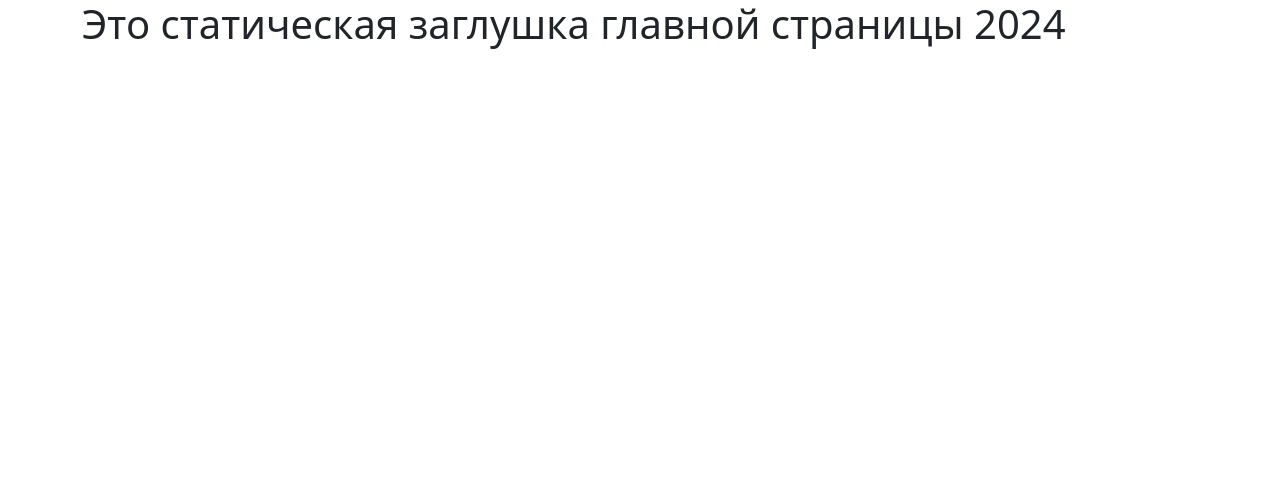
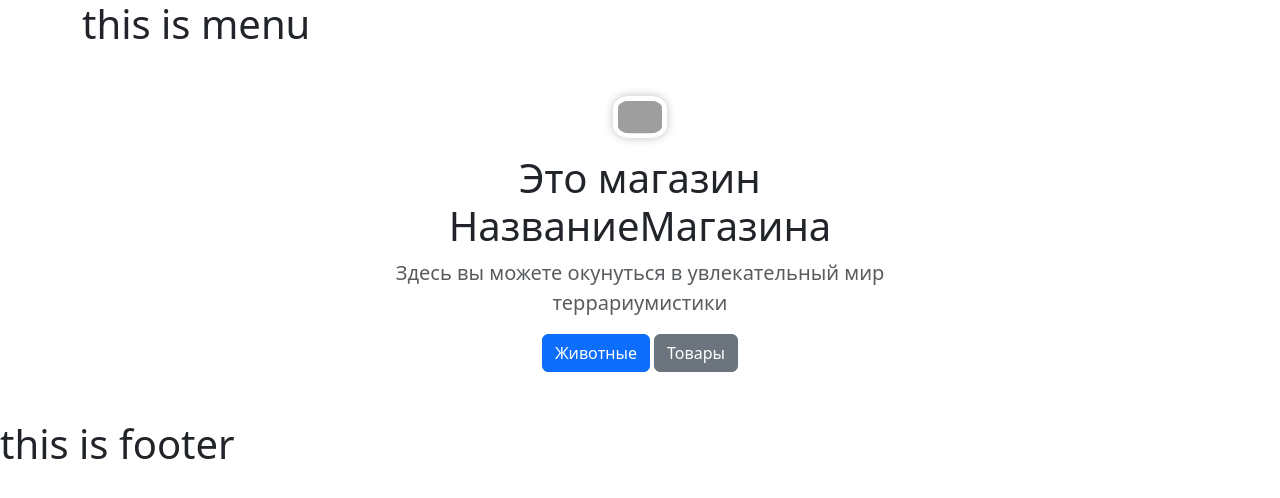
Before and after one commit to mrToad1986/ToadShopSite, a Django app: page / in a window 1280 px wide. Shown: the top 498 px of the page. Run offline with Django 4.2, Linux system fonts and the light colour scheme; some libraries are stand-ins or nearby versions; grey boxes are pictures that could not be loaded.

Commit message:
add index template

```diff
--- a/mainapp/templates/mainapp/includes/inc_footer.html
+++ b/mainapp/templates/mainapp/includes/inc_footer.html
@@ -5,6 +5,6 @@
     <title>Title</title>
 </head>
 <body>
-
+<h1>this is footer</h1>
 </body>
 </html>
--- a/mainapp/templates/mainapp/includes/inc_menu.html
+++ b/mainapp/templates/mainapp/includes/inc_menu.html
@@ -5,6 +5,6 @@
     <title>Title</title>
 </head>
 <body>
-
+<h1>this is menu</h1>
 </body>
 </html>
--- a/mainapp/templates/mainapp/index.html
+++ b/mainapp/templates/mainapp/index.html
@@ -1,13 +1,25 @@
 {% extends 'mainapp/base.html' %}
-<!DOCTYPE html>
-<html lang="en">
-<head>
-    <meta charset="UTF-8">
-    <title>Title</title>
-</head>
+{% load static %}
+
 {% block content %}
-<body>
-<h1>Это статическая заглушка главной страницы {% now "Y" %}</h1>
-</body>
+    <div class="container text-center my-5">
+      <!-- определяем отступы m-margin, y-по вертикали(верх и низ) 5-величина -->
+      <div class="row">
+        <div class="col-lg-6 col-md-8 mx-auto">
+          <!-- ширина 6/12 для большого экрана и 8/12 для планшета-->
+          <img class="rounded-img" src="img/anvil.gif" alt="логотип" />
+          <!-- для картинки применяем свой стиль-->
+          <h1 class="fw-light">Это магазин НазваниеМагазина</h1>
+          <p class="lead text-muted">Здесь вы можете окунуться в увлекательный мир террариумистики</p>
+          <!-- задаем разные стили для текстов заголовка и параграфа-->
+          <a href="{% url 'species:index' %}" target="_blank" class="btn btn-primary">
+            Животные
+          </a>
+          <a href="{% url 'products:index' %}" target="_blank" class="btn btn-secondary">
+            Товары
+          </a>
+          <!-- стиль и ссылка для кнопки-->
+        </div>
+      </div>
+    </div>
 {% endblock %}
-</html>
--- a/mainapp/urls.py
+++ b/mainapp/urls.py
@@ -5,8 +5,9 @@ from mainapp import views as mainapp
 app_name = 'mainapp'
 
 urlpatterns = [
-    # вывод всех предложений по животным
+    # вывод вообще всех предложений
     path('', mainapp.species, name='index'),
+
     # вывод подробного одного предложения
     path('species_detailed/<int:pk>/', mainapp.species_detailed, name='species_detailed')
     # идентификатор записи, который будет передаваться в HTML-шаблоне
```
